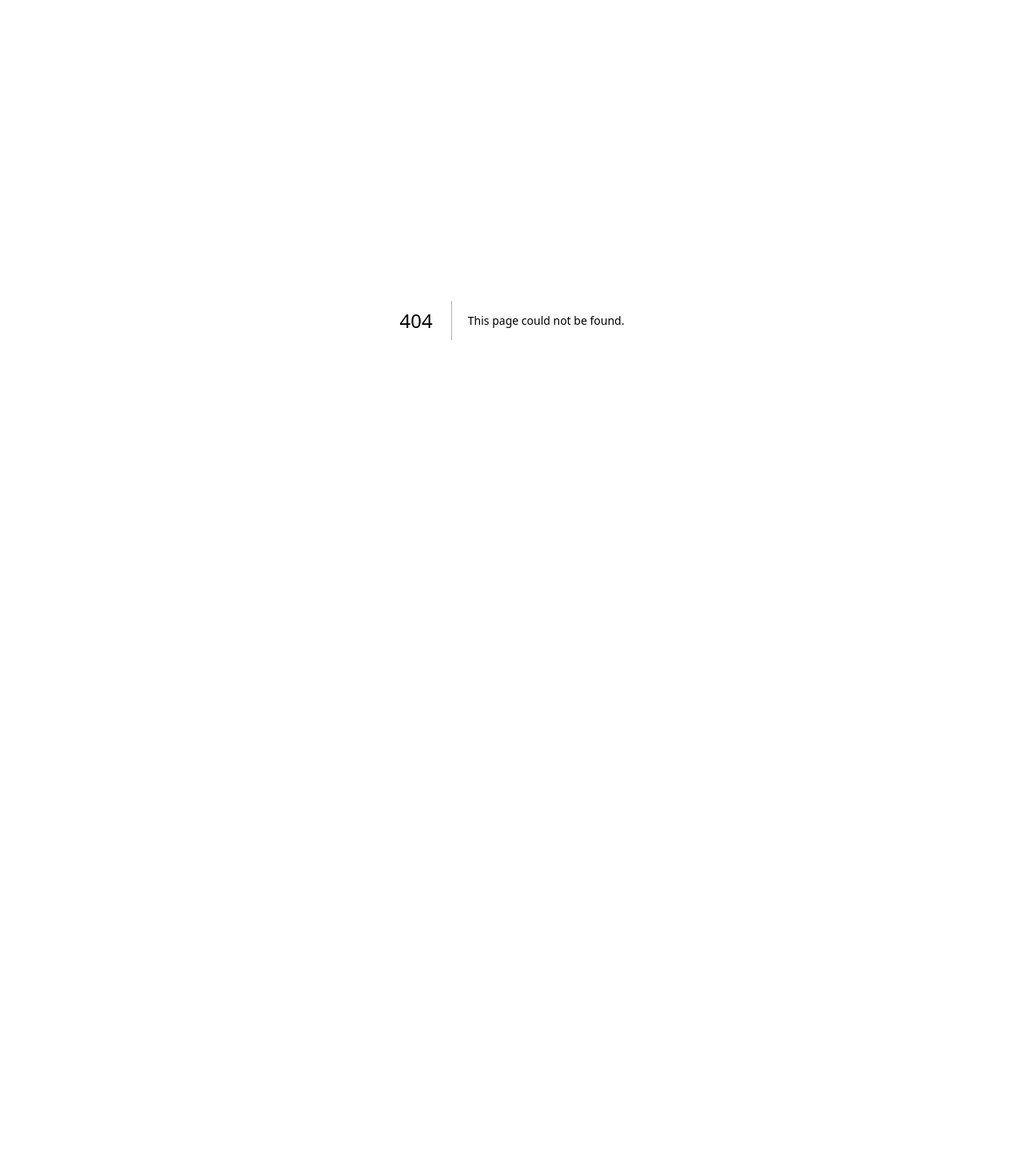
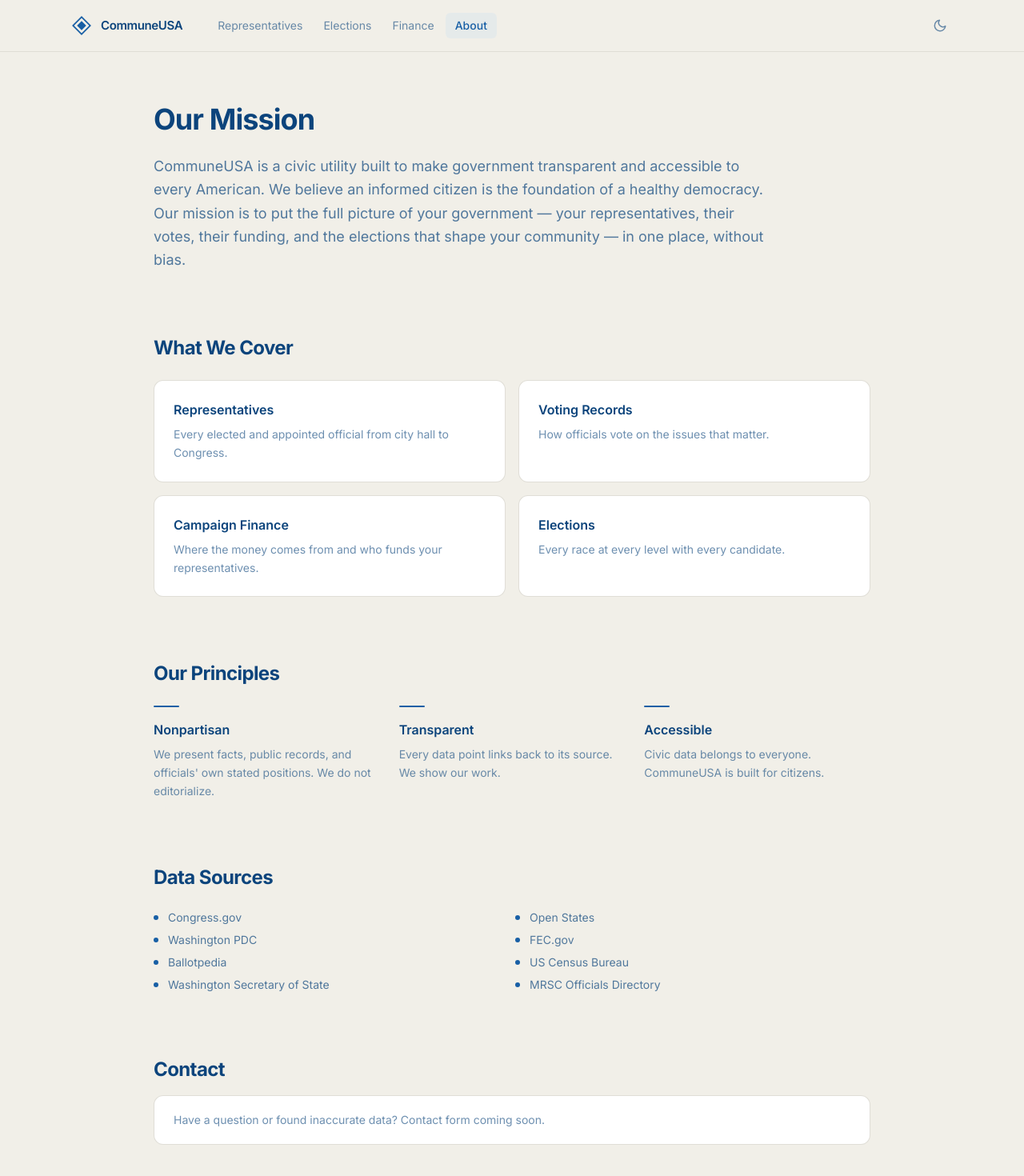
Before and after one commit to Communeusa-app/communeusa-web, a Next.js app: page /about in a window 1280 px wide. Before the commit this address had no page. Shown: the top 1470 px of the page at 80% size. Before the commit the page ends 800 px from the top, so only its background shows below. Built offline with nearby package versions, Linux system fonts and the light colour scheme.

Commit message:
Add About page

```diff
--- /dev/null
+++ b/src/app/about/page.tsx
@@ -0,0 +1,250 @@
+import Link from "next/link";
+import { ThemeToggle } from "@/components/ThemeToggle";
+
+const NAV_LINKS = [
+  { label: "Representatives", href: "/#representatives" },
+  { label: "Elections", href: "/elections" },
+  { label: "Finance", href: "/#finance" },
+  { label: "About", href: "/about" },
+] as const;
+
+export const metadata = {
+  title: "About — CommuneUSA",
+  description:
+    "CommuneUSA is a civic utility built to make government transparent and accessible to every American.",
+};
+
+const COVERAGE = [
+  {
+    title: "Representatives",
+    description:
+      "Every elected and appointed official from city hall to Congress.",
+  },
+  {
+    title: "Voting Records",
+    description: "How officials vote on the issues that matter.",
+  },
+  {
+    title: "Campaign Finance",
+    description:
+      "Where the money comes from and who funds your representatives.",
+  },
+  {
+    title: "Elections",
+    description:
+      "Every race at every level with every candidate.",
+  },
+];
+
+const PRINCIPLES = [
+  {
+    title: "Nonpartisan",
+    description:
+      "We present facts, public records, and officials' own stated positions. We do not editorialize.",
+  },
+  {
+    title: "Transparent",
+    description:
+      "Every data point links back to its source. We show our work.",
+  },
+  {
+    title: "Accessible",
+    description: "Civic data belongs to everyone. CommuneUSA is built for citizens.",
+  },
+];
+
+const SOURCES = [
+  "Congress.gov",
+  "Open States",
+  "Washington PDC",
+  "FEC.gov",
+  "Ballotpedia",
+  "US Census Bureau",
+  "Washington Secretary of State",
+  "MRSC Officials Directory",
+];
+
+export default function AboutPage() {
+  return (
+    <>
+      {/* Navbar */}
+      <header className="sticky top-0 z-50 border-b border-brand-light-gray/60 dark:border-brand-dark-gray bg-brand-off-white/95 dark:bg-brand-charcoal/95 backdrop-blur-sm">
+        <nav className="mx-auto max-w-6xl px-6 h-16 flex items-center gap-6">
+          <a href="/" className="flex items-center gap-2.5 shrink-0">
+            <LogoMark />
+            <span className="font-semibold text-[15px] tracking-tight text-brand-navy dark:text-brand-off-white">
+              CommuneUSA
+            </span>
+          </a>
+          <div className="hidden md:flex items-center gap-0.5 ml-2">
+            {NAV_LINKS.map(({ label, href }) => (
+              <Link
+                key={label}
+                href={href}
+                className={`px-3 py-1.5 rounded-md text-sm transition-colors ${
+                  href === "/about"
+                    ? "text-brand-primary dark:text-brand-red font-medium bg-brand-light-blue/20 dark:bg-brand-red/10"
+                    : "text-brand-navy/60 dark:text-brand-off-white/60 hover:text-brand-primary dark:hover:text-brand-red hover:bg-brand-light-blue/25 dark:hover:bg-brand-red/10"
+                }`}
+              >
+                {label}
+              </Link>
+            ))}
+          </div>
+          <div className="ml-auto">
+            <ThemeToggle />
+          </div>
+        </nav>
+      </header>
+
+      <main className="flex-1 px-6 py-16">
+        <div className="mx-auto max-w-4xl space-y-20">
+
+          {/* Mission */}
+          <section>
+            <h1 className="text-4xl font-bold tracking-tight text-brand-navy dark:text-brand-off-white mb-6">
+              Our Mission
+            </h1>
+            <p className="text-lg leading-relaxed text-brand-navy/70 dark:text-brand-off-white/65 max-w-3xl">
+              CommuneUSA is a civic utility built to make government transparent
+              and accessible to every American. We believe an informed citizen is
+              the foundation of a healthy democracy. Our mission is to put the
+              full picture of your government — your representatives, their
+              votes, their funding, and the elections that shape your community —
+              in one place, without bias.
+            </p>
+          </section>
+
+          {/* What we cover */}
+          <section>
+            <h2 className="text-2xl font-bold tracking-tight text-brand-navy dark:text-brand-off-white mb-6">
+              What We Cover
+            </h2>
+            <div className="grid grid-cols-1 sm:grid-cols-2 gap-4">
+              {COVERAGE.map(({ title, description }) => (
+                <div
+                  key={title}
+                  className="rounded-xl border border-brand-light-gray/70 dark:border-brand-dark-gray bg-white dark:bg-brand-dark-gray p-6"
+                >
+                  <h3 className="text-base font-semibold text-brand-navy dark:text-brand-off-white mb-2">
+                    {title}
+                  </h3>
+                  <p className="text-sm text-brand-navy/60 dark:text-brand-off-white/55 leading-relaxed">
+                    {description}
+                  </p>
+                </div>
+              ))}
+            </div>
+          </section>
+
+          {/* Our principles */}
+          <section>
+            <h2 className="text-2xl font-bold tracking-tight text-brand-navy dark:text-brand-off-white mb-6">
+              Our Principles
+            </h2>
+            <div className="grid grid-cols-1 sm:grid-cols-3 gap-6">
+              {PRINCIPLES.map(({ title, description }) => (
+                <div key={title}>
+                  <div className="w-8 h-0.5 bg-brand-primary dark:bg-brand-red mb-4 rounded-full" />
+                  <h3 className="text-base font-semibold text-brand-navy dark:text-brand-off-white mb-2">
+                    {title}
+                  </h3>
+                  <p className="text-sm text-brand-navy/60 dark:text-brand-off-white/55 leading-relaxed">
+                    {description}
+                  </p>
+                </div>
+              ))}
+            </div>
+          </section>
+
+          {/* Data sources */}
+          <section>
+            <h2 className="text-2xl font-bold tracking-tight text-brand-navy dark:text-brand-off-white mb-6">
+              Data Sources
+            </h2>
+            <ul className="grid grid-cols-1 sm:grid-cols-2 gap-2">
+              {SOURCES.map((source) => (
+                <li
+                  key={source}
+                  className="flex items-center gap-3 text-sm text-brand-navy/70 dark:text-brand-off-white/65"
+                >
+                  <span className="w-1.5 h-1.5 rounded-full bg-brand-primary dark:bg-brand-red shrink-0" />
+                  {source}
+                </li>
+              ))}
+            </ul>
+          </section>
+
+          {/* Contact */}
+          <section>
+            <h2 className="text-2xl font-bold tracking-tight text-brand-navy dark:text-brand-off-white mb-4">
+              Contact
+            </h2>
+            <div className="rounded-xl border border-brand-light-gray/70 dark:border-brand-dark-gray bg-white dark:bg-brand-dark-gray px-6 py-5">
+              <p className="text-sm text-brand-navy/60 dark:text-brand-off-white/55">
+                Have a question or found inaccurate data? Contact form coming
+                soon.
+              </p>
+            </div>
+          </section>
+
+        </div>
+      </main>
+
+      <footer className="border-t border-brand-light-gray/60 dark:border-brand-dark-gray px-6 py-8 mt-auto">
+        <div className="mx-auto max-w-6xl flex flex-col sm:flex-row items-center justify-between gap-4">
+          <div className="flex items-center gap-2">
+            <LogoMark />
+            <span className="text-sm font-semibold text-brand-navy dark:text-brand-off-white">
+              CommuneUSA
+            </span>
+          </div>
+          <div className="flex flex-wrap justify-center gap-x-5 gap-y-1 text-sm text-brand-navy/55 dark:text-brand-off-white/55">
+            {NAV_LINKS.map(({ label, href }) => (
+              <Link
+                key={label}
+                href={href}
+                className="hover:text-brand-primary dark:hover:text-brand-red transition-colors"
+              >
+                {label}
+              </Link>
+            ))}
+          </div>
+        </div>
+        <p className="mt-6 text-center text-xs text-brand-navy/35 dark:text-brand-off-white/35">
+          © {new Date().getFullYear()} CommuneUSA. All rights reserved.
+        </p>
+      </footer>
+    </>
+  );
+}
+
+function LogoMark() {
+  return (
+    <svg
+      viewBox="0 0 24 24"
+      fill="none"
+      xmlns="http://www.w3.org/2000/svg"
+      width="28"
+      height="28"
+    >
+      <rect
+        x="5.5"
+        y="5.5"
+        width="13"
+        height="13"
+        transform="rotate(45 12 12)"
+        className="stroke-brand-primary dark:stroke-white fill-none"
+        strokeWidth="1.5"
+      />
+      <rect
+        x="8.5"
+        y="8.5"
+        width="7"
+        height="7"
+        transform="rotate(45 12 12)"
+        className="fill-brand-primary dark:fill-brand-red"
+      />
+    </svg>
+  );
+}
```
